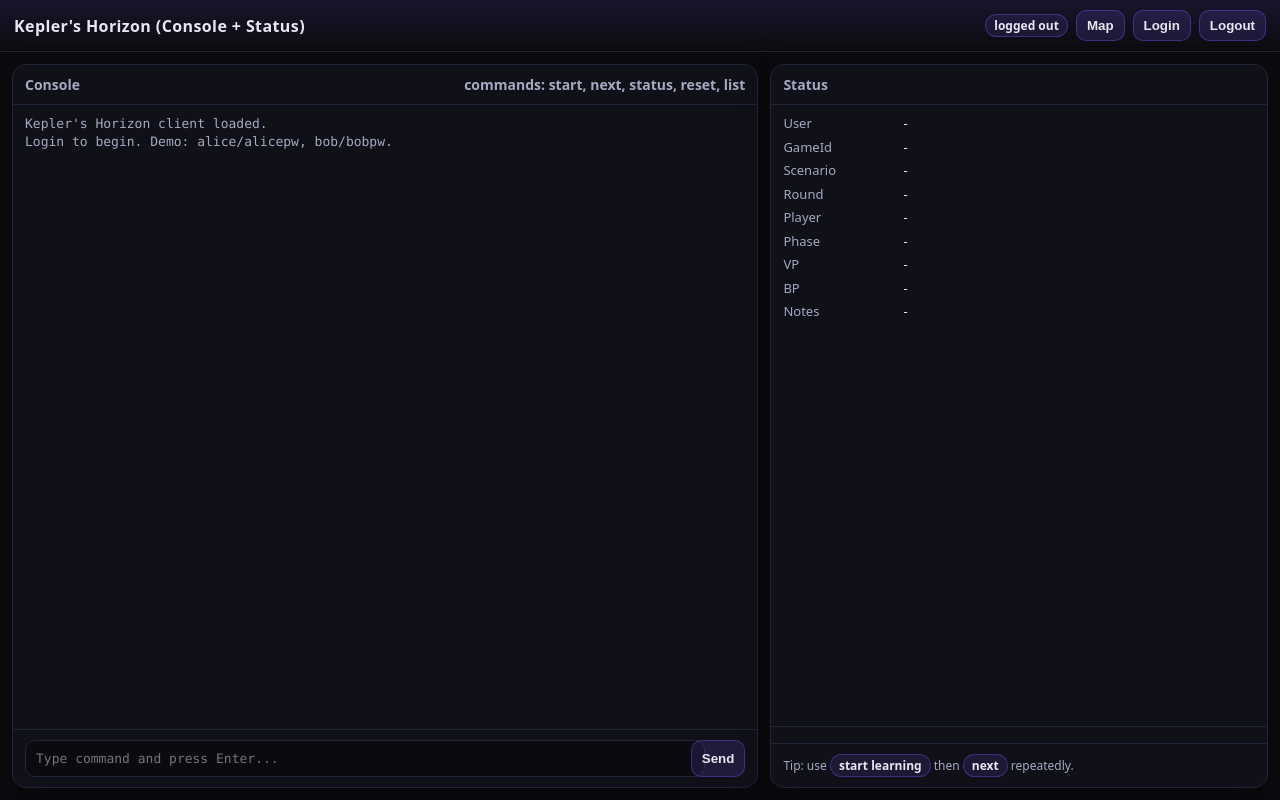
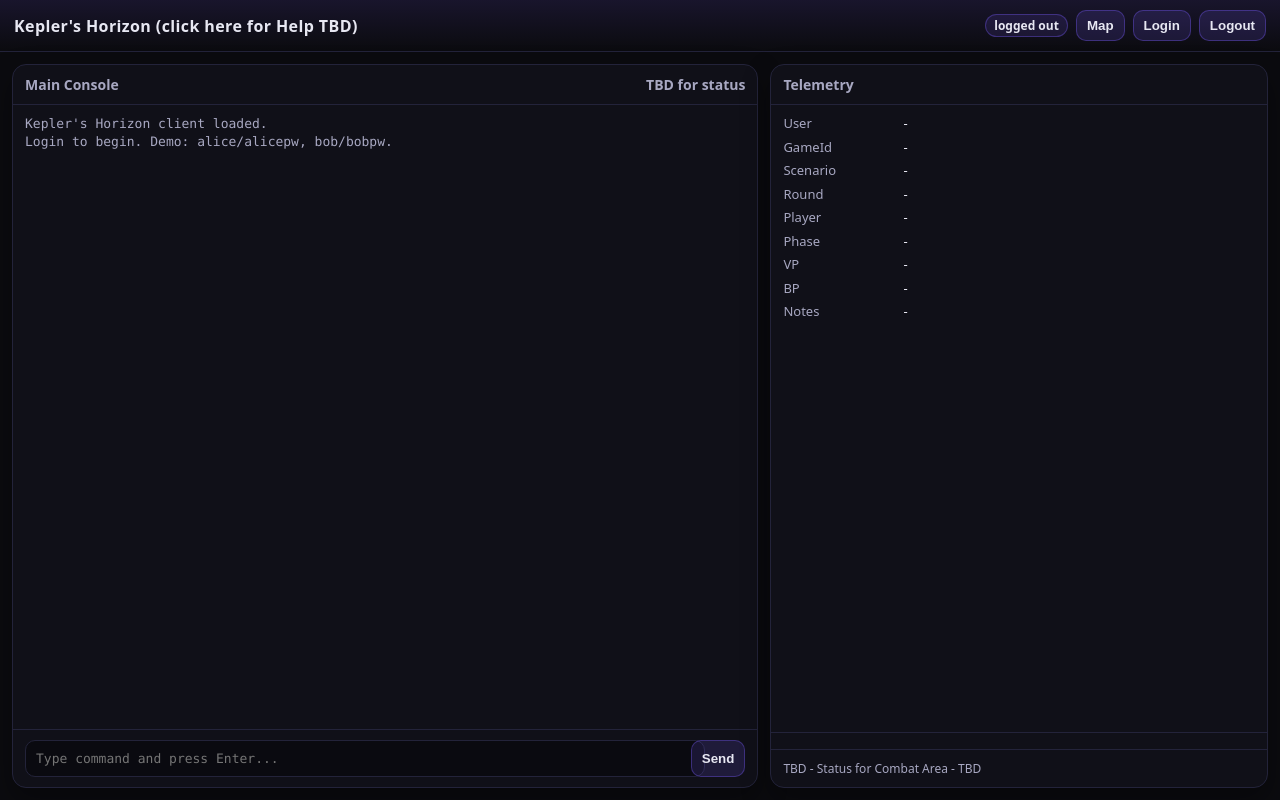
Before and after one commit to sibomots/KeplersHorizon, a plain HTML site: page site/web/index.html in a window 1280 px wide. Drawn offline with Linux system fonts and the light colour scheme; files whose address does not match are found by name.

Commit message:
forgot file

```diff
--- a/site/web/index.html
+++ b/site/web/index.html
@@ -234,7 +234,7 @@ OF THIS SOFTWARE, EVEN IF ADVISED OF THE POSSIBILITY OF SUCH DAMAGE.
 <body>
   <div class="app">
     <header>
-      <div class="title">Kepler's Horizon (Console + Status)</div>
+      <div class="title">Kepler's Horizon (click here for Help TBD)</div>
       <div class="right">
         <span id="loginBadge" class="pill">logged out</span>
         <button id="btnMap">Map</button>
@@ -246,8 +246,8 @@ OF THIS SOFTWARE, EVEN IF ADVISED OF THE POSSIBILITY OF SUCH DAMAGE.
     <div class="main">
       <section class="panel">
         <h2>
-          <span>Console</span>
-          <span class="line-muted">commands: start, next, status, reset, list</span>
+          <span>Main Console</span>
+          <span class="line-muted">TBD for status</span>
         </h2>
 
         <div class="viewport">
@@ -266,7 +266,7 @@ OF THIS SOFTWARE, EVEN IF ADVISED OF THE POSSIBILITY OF SUCH DAMAGE.
       </section>
 
       <section class="panel">
-        <h2>Status</h2>
+        <h2>Telemetry</h2>
         <div class="statusBody">
           <div class="kv">
             <div class="k">User</div>
@@ -302,7 +302,7 @@ OF THIS SOFTWARE, EVEN IF ADVISED OF THE POSSIBILITY OF SUCH DAMAGE.
           <!-- Content populated by behavior.js -->
         </div>
         <div style="padding:10px 12px;border-top:1px solid var(--border);color:var(--muted);font-size:12px;">
-          Tip: use <span class="pill">start learning</span> then <span class="pill">next</span> repeatedly.
+          TBD - Status for Combat Area - TBD
         </div>
       </section>
     </div>
```
